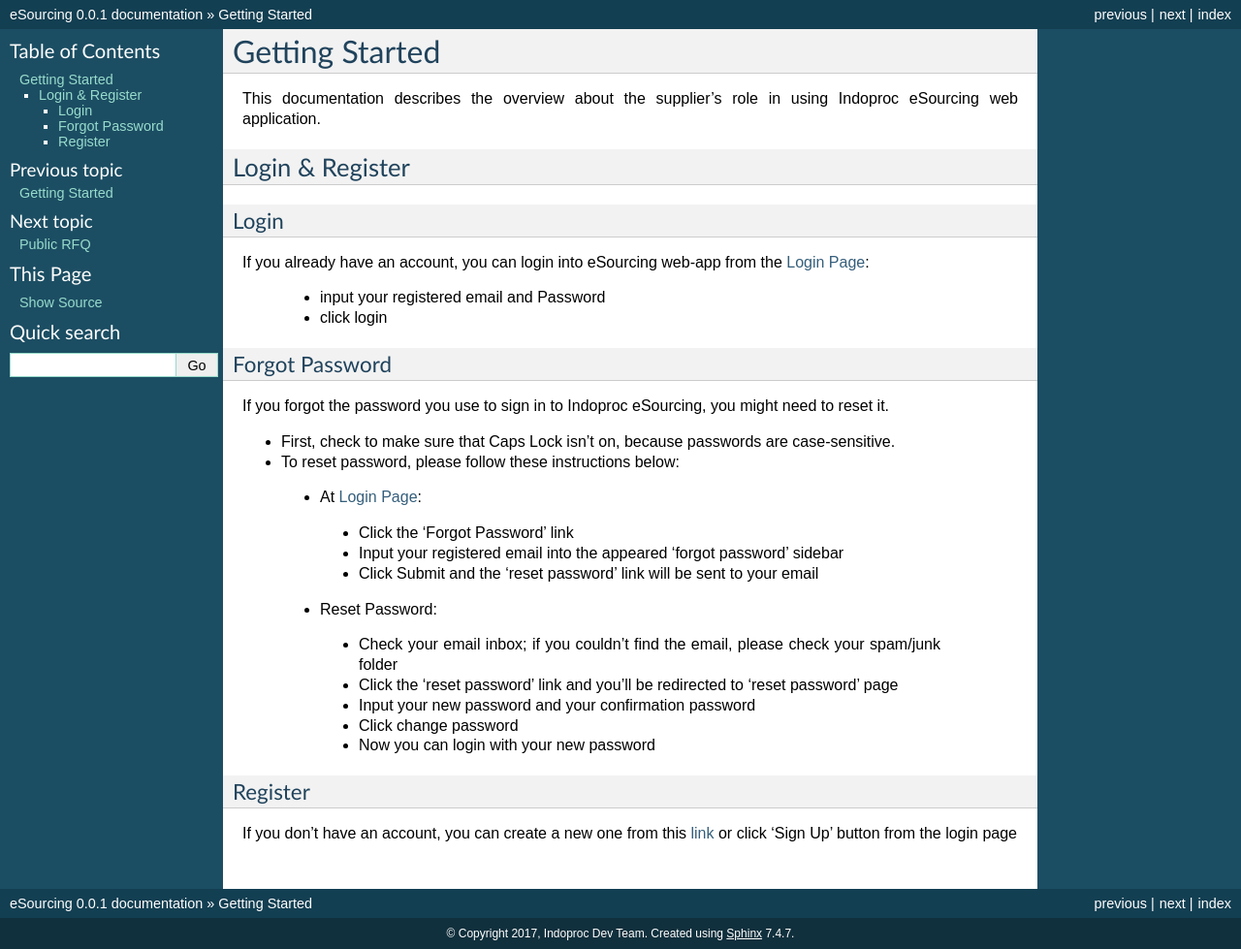
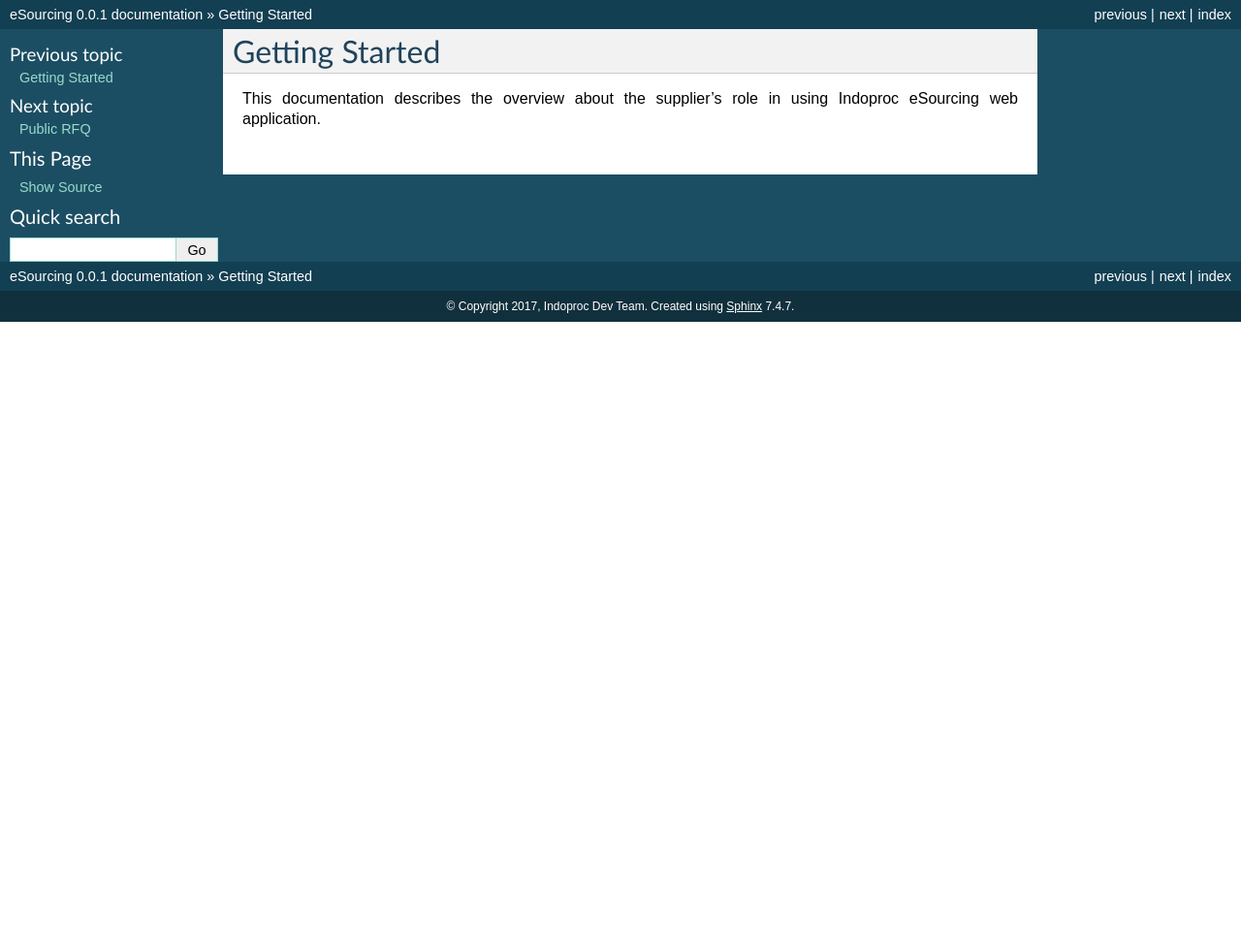
Before and after one commit to ralese/docs, a Sphinx documentation site: the page built from source/Supplier/getting_started.rst, in a window 1280 px wide. Shown: the whole page at 97% size. Built offline with Sphinx 7.4.7, drawn with Linux system fonts in a browser that asks for light colours; after the commit the page ends 900 px from its top, so only the background shows below that.

Commit message:
login, forgot pass, register docs

```diff
--- a/source/Supplier/getting_started.rst
+++ b/source/Supplier/getting_started.rst
@@ -2,41 +2,3 @@
 ===============
 
 This documentation describes the overview about the supplier's role in using Indoproc eSourcing web application.
-
-Login & Register
-----------------
-
-Login
-*****
-
-If you already have an account, you can login into eSourcing web-app from the `Login Page <http://indoproc.com/esourcing/sign/login>`_:
-
- - input your registered email and Password
- - click login
-
-Forgot Password
-***************
-
-If you forgot the password you use to sign in to Indoproc eSourcing, you might need to reset it.
-
-- First, check to make sure that Caps Lock isn't on, because passwords are case-sensitive.
-- To reset password, please follow these instructions below:
-
- - At `Login Page <http://indoproc.com/esourcing/sign/login>`_:
-
-  - Click the 'Forgot Password' link
-  - Input your registered email into the appeared 'forgot password' sidebar
-  - Click Submit and the 'reset password' link will be sent to your email
-
- - Reset Password:
-
-  - Check your email inbox; if you couldn't find the email, please check your spam/junk folder
-  - Click the 'reset password' link and you'll be redirected to 'reset password' page
-  - Input your new password and your confirmation password
-  - Click change password
-  - Now you can login with your new password
-
-Register
-********
-
-If you don't have an account, you can create a new one from this `link <http://indoproc.com/esourcing/register>`_ or click 'Sign Up' button from the login page
--- a/source/index.rst
+++ b/source/index.rst
@@ -5,6 +5,12 @@
 
 Welcome to eSourcing's documentation!
 =====================================
+
+.. toctree::
+   :maxdepth: 2
+   :caption: General
+
+   Login_Register
 
 .. _client-documentation:
 
```
Also changed, not shown: source/Login_Register.rst (added, +56 -0 lines).
